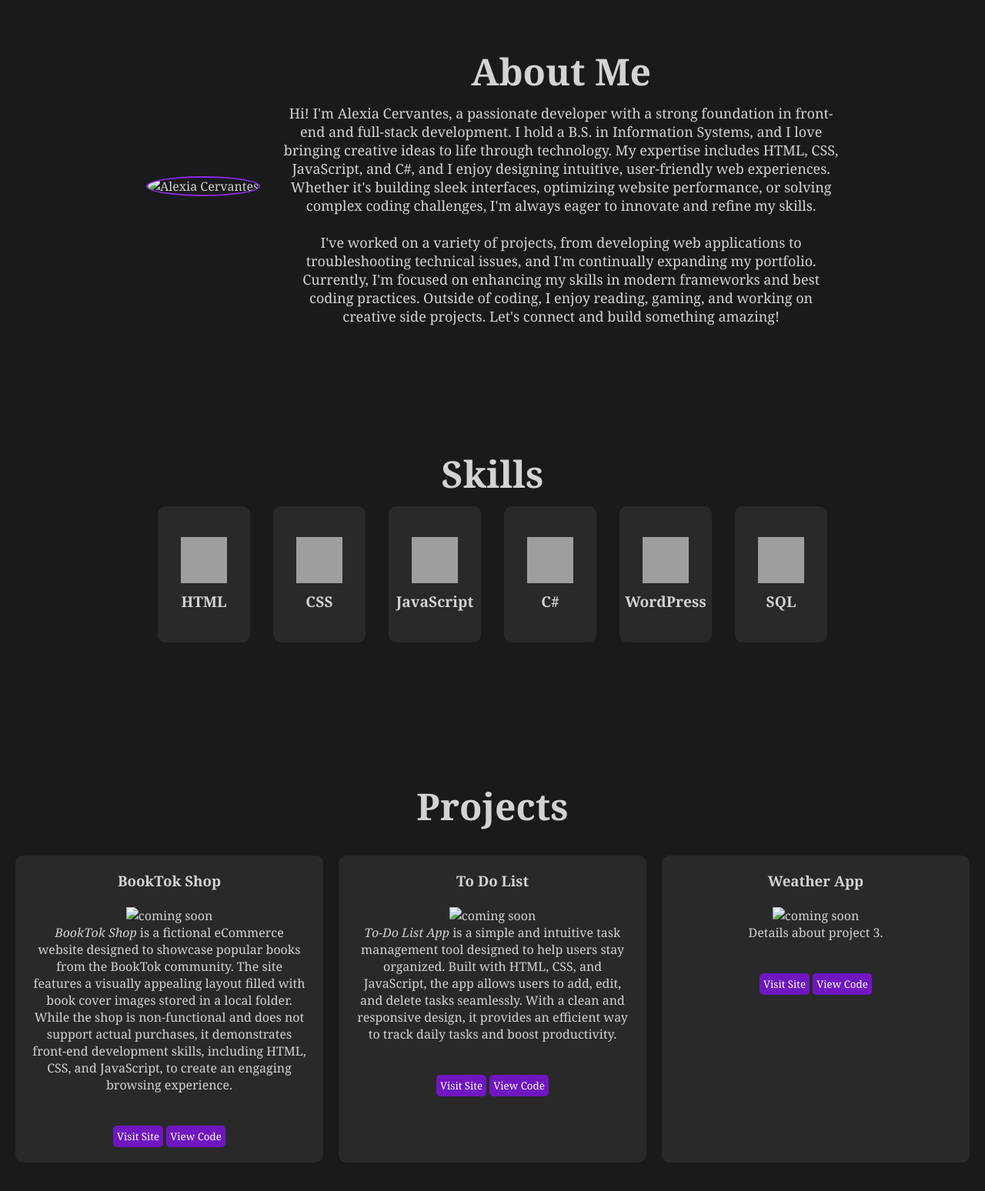
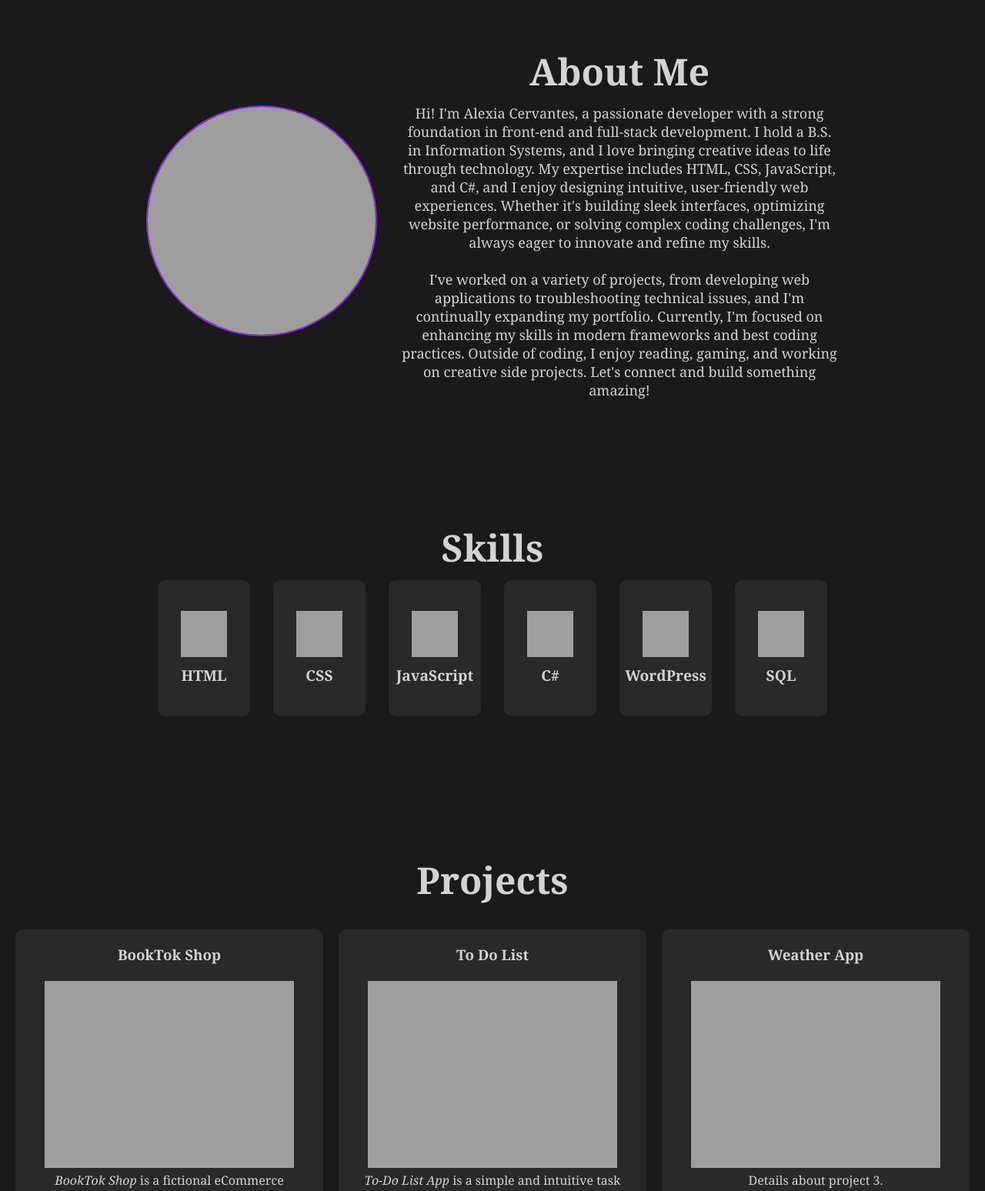
Before and after one commit to lexi-julissa/portfolio, a plain HTML site: page index.html in a window 1280 px wide. Shown: the part 820-2368 px from the top of the page at 77% size. Drawn offline with nearby package versions, Linux system fonts and the light colour scheme; the site is published under a folder, as on GitHub Pages, so addresses that start at the root find nothing; grey boxes are pictures that could not be loaded; some icons are missing.

Commit message:
img path fixes

```diff
--- a/index.html
+++ b/index.html
@@ -37,7 +37,7 @@
     <section id="about" class="section about">
         <div class="about-container">
             <div class="about-left">
-                <img src="/images/alexia.jpg" alt="Alexia Cervantes" class="about-img">
+                <img src="./images/alexia.jpg" alt="Alexia Cervantes" class="about-img">
                 <div class="social-icons">
                     <a href="https://github.com/lexi-julissa" target="_blank">
                         <!-- <i data-feather="github"></i> -->
@@ -186,7 +186,7 @@
         <div class="project-grid">
             <div class="project-card">
                 <h3>BookTok Shop</h3><br>
-                <img width = "90%" src="/images/coming-soon.jpg" alt="coming soon">
+                <img width = "90%" src="./images/coming-soon.jpg" alt="coming soon">
                 <!-- <div class="video-container">
                     <video autoplay muted loop controls width=90%>
                         <source src="images/project-preview-vids/To-Do List - Google Chrome 2025-02-27 16-35-52.mp4" type="video/mp4">
@@ -203,7 +203,7 @@
             </div>
             <div class="project-card">
                 <h3>To Do List</h3><br>
-                <img width = "90%" src="/images/coming-soon.jpg" alt="coming soon">
+                <img width = "90%" src="./images/coming-soon.jpg" alt="coming soon">
                 <!-- <div class="video-container">
                     <video autoplay muted loop width="90%">
                         <source src="images/project-preview-vids/Untitled video - Made with Clipchamp.mp4" type="video/mp4">
@@ -220,7 +220,7 @@
             </div>
             <div class="project-card">
                 <h3>Weather App</h3><br>
-                <img width = "90%" src="/images/coming-soon.jpg" alt="coming soon">
+                <img width = "90%" src="./images/coming-soon.jpg" alt="coming soon">
                 <!-- <video autoplay muted loop width="90%">
                     <source src="images/project-preview-vids/To-Do List - Google Chrome 2025-02-27 16-35-52.mp4" type="video/mp4">
                     Your browser does not support the video tag.
```
